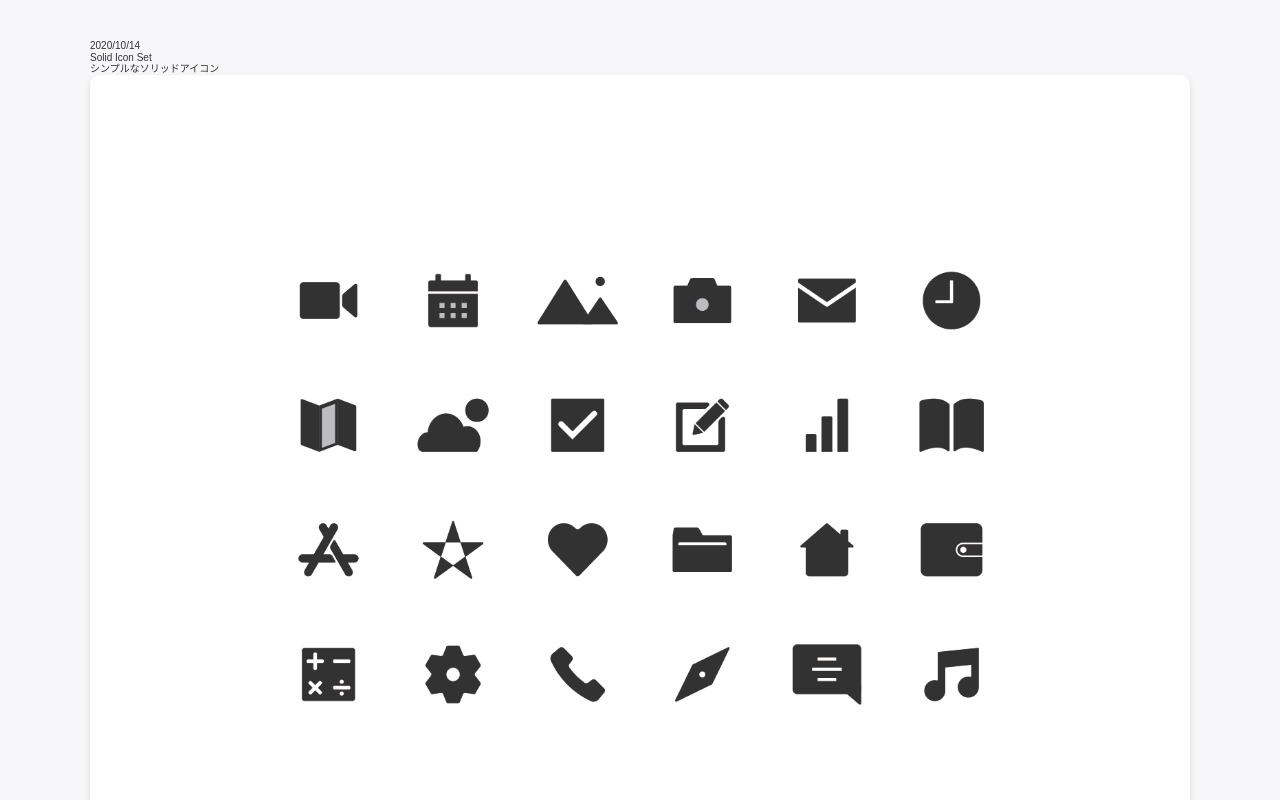
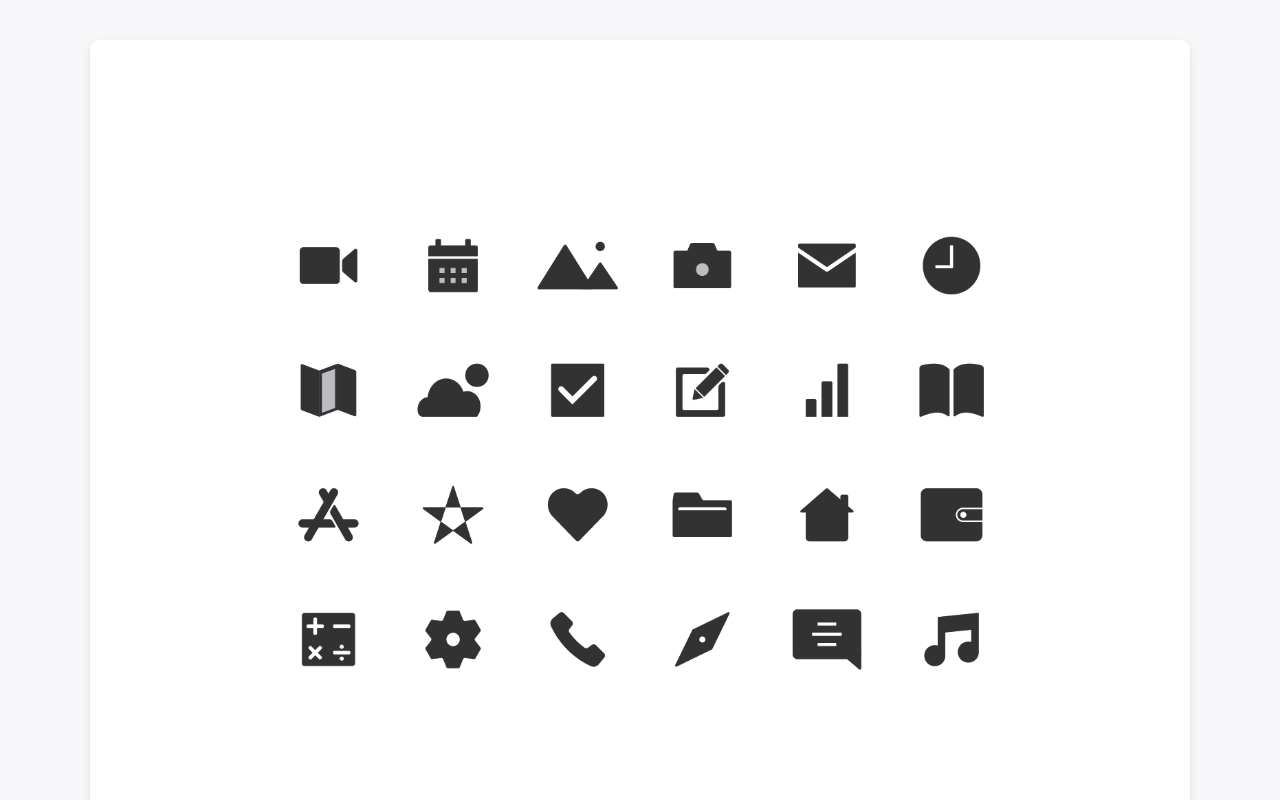
Before and after one commit to sancyo/vidget, a Nuxt app: page / in a window 1280 px wide. Shown: the top 800 px of the page. Built offline with nearby package versions, Linux system fonts and the light colour scheme.

Commit message:
add:ウィジェット情報をVuexで管理するようにした

```diff
--- a/components/molecules/widgetCard.vue
+++ b/components/molecules/widgetCard.vue
@@ -1,31 +1,14 @@
 <template>
   <div class="widget-card">
-    {{ date }} <br />
-    {{ name }} <br />
-    {{ desc }} <br />
-    <img :src="require(`@/static/${eyecatch}/eyecatch.png`)" alt="eye-catch" />
-    {{ eyecatch }}
-    <h3>使用例</h3>
-    {{ exImg }} <br />
+    <img :src="require(`@/static/${id}/eyecatch.png`)" alt="eye-catch" />
+    {{ id }}
   </div>
 </template>
 
 <script>
 export default {
   props: {
-    date: {
-      type: String,
-      default: '',
-    },
-    name: {
-      type: String,
-      default: '',
-    },
-    desc: {
-      type: String,
-      default: '',
-    },
-    eyecatch: {
+    id: {
       type: String,
       default: '',
     },
--- a/components/organisms/widgetCardBundle.vue
+++ b/components/organisms/widgetCardBundle.vue
@@ -1,13 +1,7 @@
 <template>
   <ul class="widget-card-bundle">
     <li v-for="item in items" :key="item.id">
-      <widget-card
-        :date="item.date"
-        :name="item.name"
-        :desc="item.desc"
-        :eyecatch="item.eyecatch"
-        :ex-img="item.exImg"
-      />
+      <widget-card :id="item.id" />
     </li>
   </ul>
 </template>
--- a/components/templates/widgetCardBundleSetter.vue
+++ b/components/templates/widgetCardBundleSetter.vue
@@ -1,21 +1,7 @@
 <template>
-  <widget-card-bundle :items="widgetContent" />
+  <widget-card-bundle :items="this.$store.getters.getWidgetItems" />
 </template>
 
 <script>
-export default {
-  data() {
-    return {
-      widgetContent: [
-        {
-          date: '2020/10/14',
-          name: 'Solid Icon Set',
-          desc: 'シンプルなソリッドアイコン',
-          eyecatch: 'simple-solid-icon',
-          exImg: [],
-        },
-      ],
-    }
-  },
-}
+export default {}
 </script>
--- /dev/null
+++ b/store/index.js
@@ -0,0 +1,13 @@
+export const state = () => ({
+  widgetItems: [
+    {
+      id: 'simple-solid-icon',
+    },
+  ],
+})
+
+export const getters = {
+  getWidgetItems(state) {
+    return state.widgetItems
+  },
+}
```
